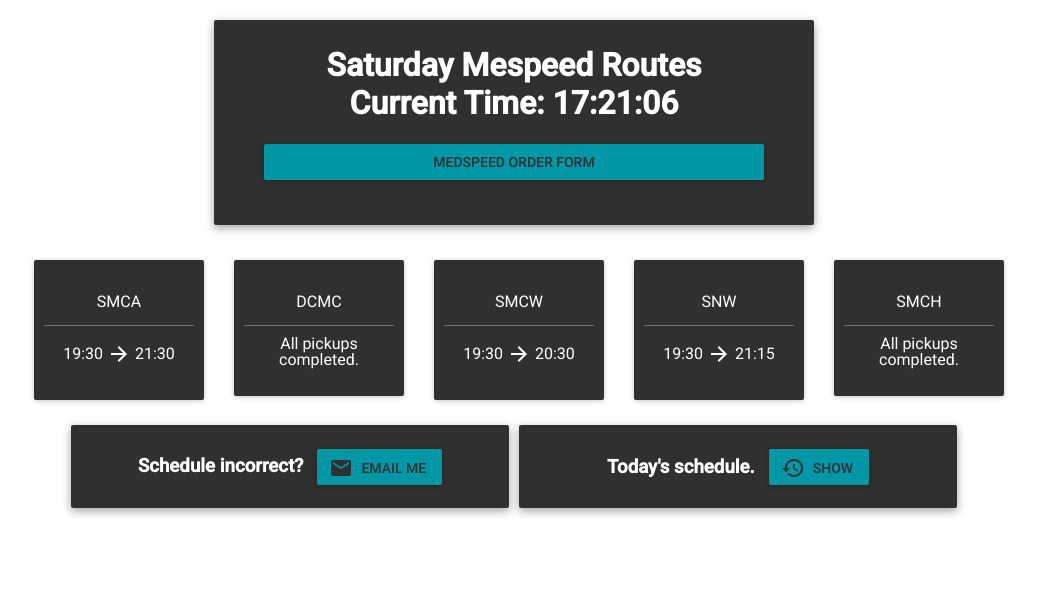
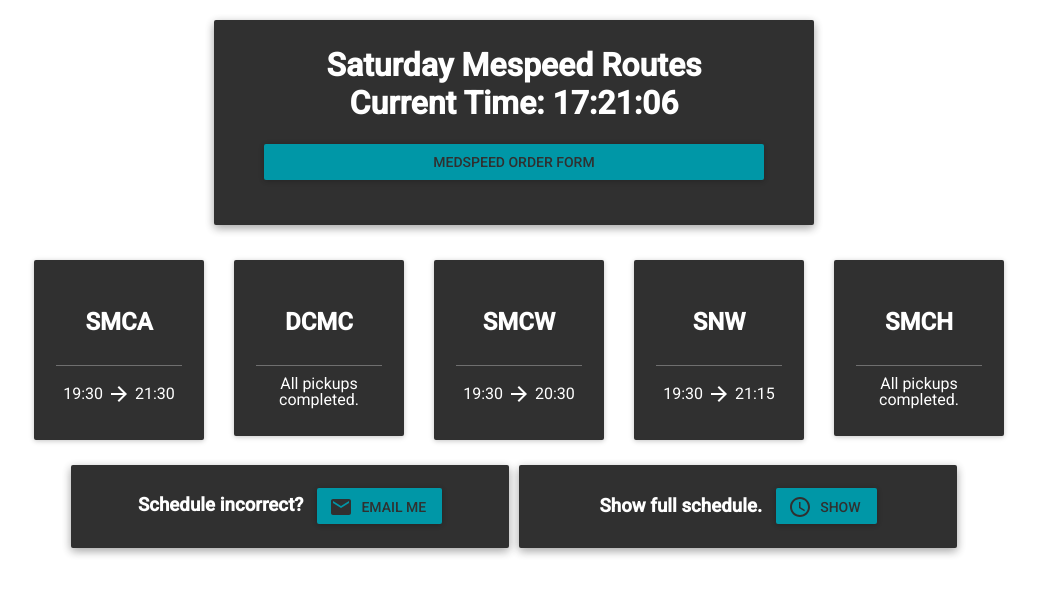
Before and after one commit to vpicone/BloodbankPal, a React (Create React App) app: page / in a window 1280 px wide. Shown: the top 594 px of the page, without its empty margins (126-1163 px from the left). Built offline with nearby package versions, Linux system fonts and the light colour scheme; what react-tap-event-plugin would draw is missing.

Commit message:
Reflect state change when showing full schedule and wrap hospital container.

```diff
--- a/src/App.js
+++ b/src/App.js
@@ -117,7 +117,7 @@
                                showEntireSchedule={this.state.showEntireSchedule}
                                complete = {this.allRoutesDone(currentTimeString)}
                                dayOfWeek = {dayOfWeekString} />
-            <Footer showSchedule = {this.showSchedule}/>
+            <Footer showEntireSchedule={this.state.showEntireSchedule} showSchedule = {this.showSchedule}/>
           </div>
         </MuiThemeProvider>
       </div>
--- a/src/Footer.js
+++ b/src/Footer.js
@@ -3,6 +3,7 @@
 import RaisedButton from 'material-ui/RaisedButton';
 import EmailIcon from 'material-ui/svg-icons/communication/email';
 import History from 'material-ui/svg-icons/action/history';
+import AccessTime from 'material-ui/svg-icons/device/access-time';
 
 
 
@@ -34,11 +35,11 @@
 						</h3>
 					</Paper>
 					<Paper zDepth={2} style={style}>
-						<h3 style={textStyle}>Today's schedule.&nbsp;&nbsp;&nbsp;
+						<h3 style={textStyle}>{props.showEntireSchedule ? "Showing full schedule" : "Show full schedule"}.&nbsp;&nbsp;&nbsp;
 							<span>
-								<RaisedButton label="Show"
+								<RaisedButton label={props.showEntireSchedule ? "Hide" : "Show"}
 									primary='true'
-									icon={<History />}
+									icon={props.showEntireSchedule ? <History /> : <AccessTime />}
 									onClick={props.showSchedule}
 								/>
 							</span>
--- a/src/Hospital.js
+++ b/src/Hospital.js
@@ -23,6 +23,11 @@
     textAlign:'center'
 }
 
+const dividerstyle = {
+    marginLeft: '12px',
+    marginRight: '12px'
+}
+
 class Hospital extends React.Component {
 
 
@@ -40,7 +45,7 @@
                 return (
                         <div key={index}>
 							<Delivery pickup={time.pickup} dropoff={time.dropoff} />
-							{index < this.props.remainingTimes.length - 1 ? <Divider /> : ''}
+							{index < this.props.remainingTimes.length - 1 ? <Divider style={dividerstyle}/> : ''}
 						</div>
 						)
                 })
@@ -56,8 +61,8 @@
     				<List>
     				    <ListItem disabled={true}
     				              style={{display: 'flex', justifyContent: 'center'}}
-    				              innerDivStyle = {{display: 'flex', alignItems: 'center'}}>{this.props.name}</ListItem>
- 						<Divider />
+    				              innerDivStyle = {{display: 'flex', alignItems: 'center'}}><h2>{this.props.name}</h2></ListItem>
+ 						<Divider style={dividerstyle} />
     				    {this.getRemainingTimes()}
     				</List>
 				</Card>
--- a/src/HospitalContainer.css
+++ b/src/HospitalContainer.css
@@ -1,5 +1,6 @@
 .HospitalContainer{
     display: flex;
+    flex-wrap: wrap;
     justify-content: center;
     text-align: center;
     margin-left: 50px;
```
